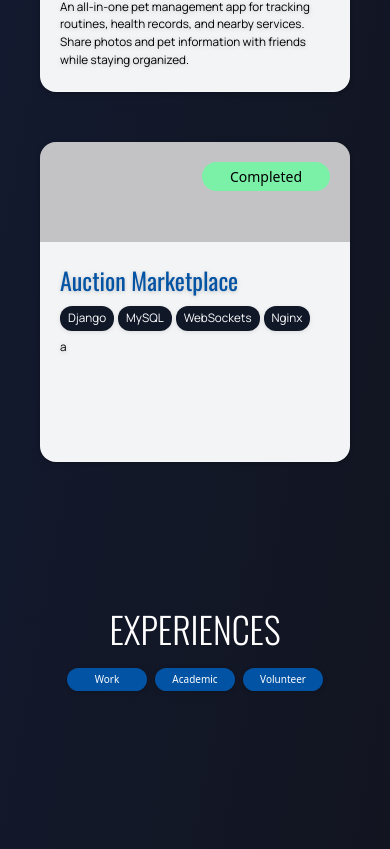
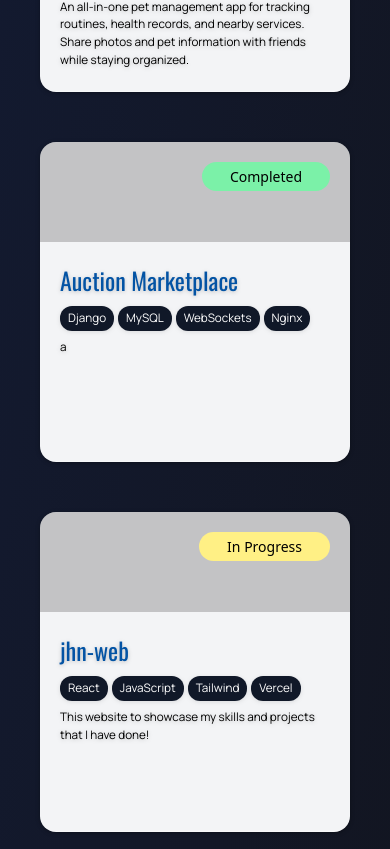
Before and after one commit to jhn816/jhn-web, a React (Vite) app: page / in a window 390 px wide. Shown: the part 2938-3787 px from the top of the page. Built offline with nearby package versions, Linux system fonts and the light colour scheme.

Commit message:
Added external links to a few projects and responsive. Projects can be clicked lower than 445 px

```diff
--- a/src/App.jsx
+++ b/src/App.jsx
@@ -1,5 +1,5 @@
 import { useState, useEffect } from 'react';
-import { FaLinkedin, FaGithub } from 'react-icons/fa';
+import { FaLinkedin, FaGithub, FaExternalLinkAlt} from 'react-icons/fa';
 import { MdEmail } from 'react-icons/md';
 import {
   SiJavascript,
@@ -18,7 +18,7 @@ import {
 } from 'react-icons/si';
 import { MdDashboard } from 'react-icons/md';
 import { FaTasks } from 'react-icons/fa';
-import { HiMenu, HiX } from 'react-icons/hi';
+import { HiMenu, HiX, HiEye } from 'react-icons/hi';
 
 function App() {
   const [projectView, setProjectView] = useState(0);
@@ -116,23 +116,41 @@ function App() {
       name: "The Melting Pot",
       status: "Completed",
       tags: ["React", "JavaScript", "RESTful API", "Agile/Scrum", "Figma", "UX Testing"],
-      description: "A social media platform that makes cooking and recipe sharing effortless. Built with a team of 5, featuring real-time interactions, responsive design, and user-tested UX."
+      description: "A social media platform that makes cooking and recipe sharing effortless. Built with a team of 5, featuring real-time interactions, responsive design, and user-tested UX.",
+      link: "https://themeltingpot.app/",
+      github: ""
     },
     {
       name: "Lambda Phinance",
       status: "In Progress",
       tags: ["MERN Stack", "RESTful API", "Authentication", "Data Visualization"],
-      description: "A full-stack expense tracker that streamlined my fraternity's treasury operations. Features real-time expense sharing, debt management, and visual analytics."    },
+      description: "A full-stack expense tracker that streamlined my fraternity's treasury operations. Features real-time expense sharing, debt management, and visual analytics.",
+      link: "https://lambdaphinance.netlify.app/",
+      github: "https://github.com/jhn816/lambdaphinance"
+    },
     {
       name: "Pet Patrol",
       status: "In Progress",
       tags: ["React", "JavaScript", "MySQL", "PHP", "Agile/Scrum"],
-      description: "An all-in-one pet management app for tracking routines, health records, and nearby services. Share photos and pet information with friends while staying organized."    },
+      description: "An all-in-one pet management app for tracking routines, health records, and nearby services. Share photos and pet information with friends while staying organized.",
+      link: "",
+      github: ""
+    },
     {
       name: "Auction Marketplace",
       status: "Completed",
       tags: ["Django", "MySQL", "WebSockets", "Nginx"],
-      description: "a"
+      description: "a",
+      link: "",
+      github: "https://github.com/lejimene/Talriz"
+    },
+    {
+      name: "jhn-web",
+      status: "In Progress",
+      tags: ["React", "JavaScript", "Tailwind", "Vercel"],
+      description: "This website to showcase my skills and projects that I have done!",
+      link: "https://jhn-web.vercel.app/",
+      github: "https://github.com/jhn816/jhn-web"
     }
   ];
 
@@ -337,12 +355,28 @@ function App() {
         <p id="projects" className="header text-[clamp(2.25rem,3.75vw,3.25rem)] font-semibold text-white"> MY PROJECTS </p>
         <div className="w-[calc(100%)] flex flex-col items-center xl:flex-row xl:flex-wrap gap-[50px]">
           {projects.map((project, index) => (
-             <div onClick={()=> setProjectView(index + 1)} key={index + 1} className="rounded-2xl border-b-1 border-white/30 bg-gray-100 w-full md:w-3/4 xl:w-[calc(50%-25px)] h-80 flex flex-col items-start  drop-shadow-black/30 drop-shadow-sm hover-press">
+             <div onClick={() => {
+                if (window.innerWidth <= 445) {
+                  setProjectView(index + 1);
+                }
+              }}
+              key={index + 1} className="rounded-2xl border-b-1 border-white/30 bg-gray-100 w-full md:w-3/4 xl:w-[calc(50%-25px)] h-80 flex flex-col items-start  drop-shadow-black/30 drop-shadow-sm hover-press">
               <div className="rounded-t-2xl h-5/16 w-full bg-black/20">
                 <p className={`px-7 py-1 rounded-3xl ${project.status === "Completed" ? 'bg-green-300' : 'bg-yellow-200'} text-[14px] w-fit flex items-center ml-auto m-5 text-black`}> {project.status} </p>
               </div>
               <div className="flex flex-col p-5 gap-2 w-full">
-                <a className="h-body text-[clamp(1.5rem,3.75vw,2rem)] text-[#0353a4] drop-shadow-sm drop-shadow-black/20"> {project.name} </a>
+                <div className='flex flex-row gap-3 items-center'>
+                  <a className="h-body text-[clamp(1.5rem,3.75vw,2rem)] text-[#0353a4] drop-shadow-sm drop-shadow-black/20"> {project.name} </a>
+                  <a className='[@media(max-width:445px)]:hidden'>
+                    <p onClick={()=> setProjectView(index + 1)} className="hover:scale-[1.05] active:scale-[1] transition body bg-[#0353a4] w-fit mt-1 px-2 md:px-3 md:py-1 rounded-xl text-[clamp(.5rem,3vw,.8rem)] md:text-[clamp(.5rem,3vw,.8rem)] text-white drop-shadow-sm drop-shadow-black/10"> View </p>
+                  </a>
+                  {project.link && <a className="ml-auto [@media(max-width:445px)]:hidden" target="_blank" rel="noopener noreferrer" href={project.link} >
+                  <FaExternalLinkAlt className="text-gray-900 mt-1 hover:drop-shadow-[0px_0px_5px_#0353a44f] transition hover:scale-[1.1] active:scale-[1]"/>
+                  </a>}
+                  {project.github && <a className={`[@media(max-width:445px)]:hidden ${!project.link && "ml-auto"}`} target="_blank" rel="noopener noreferrer" href={project.github} >
+                  <FaGithub className="text-gray-900 mt-1 hover:drop-shadow-[0px_0px_5px_#0353a44f] transition hover:scale-[1.1] active:scale-[1]"/>
+                  </a>}
+                  </div>
                 <div className="flex flex-row flex-wrap gap-1">
                   {project.tags.map((tag, index) => (
                     <p key={index} className="body bg-gray-900 w-fit px-2 py-1 md:px-3 md:py-2 rounded-xl text-[clamp(.5rem,3vw,.8rem)] md:text-[clamp(.5rem,3vw,.8rem)] text-white drop-shadow-sm drop-shadow-black/10"> {tag} </p>
```
